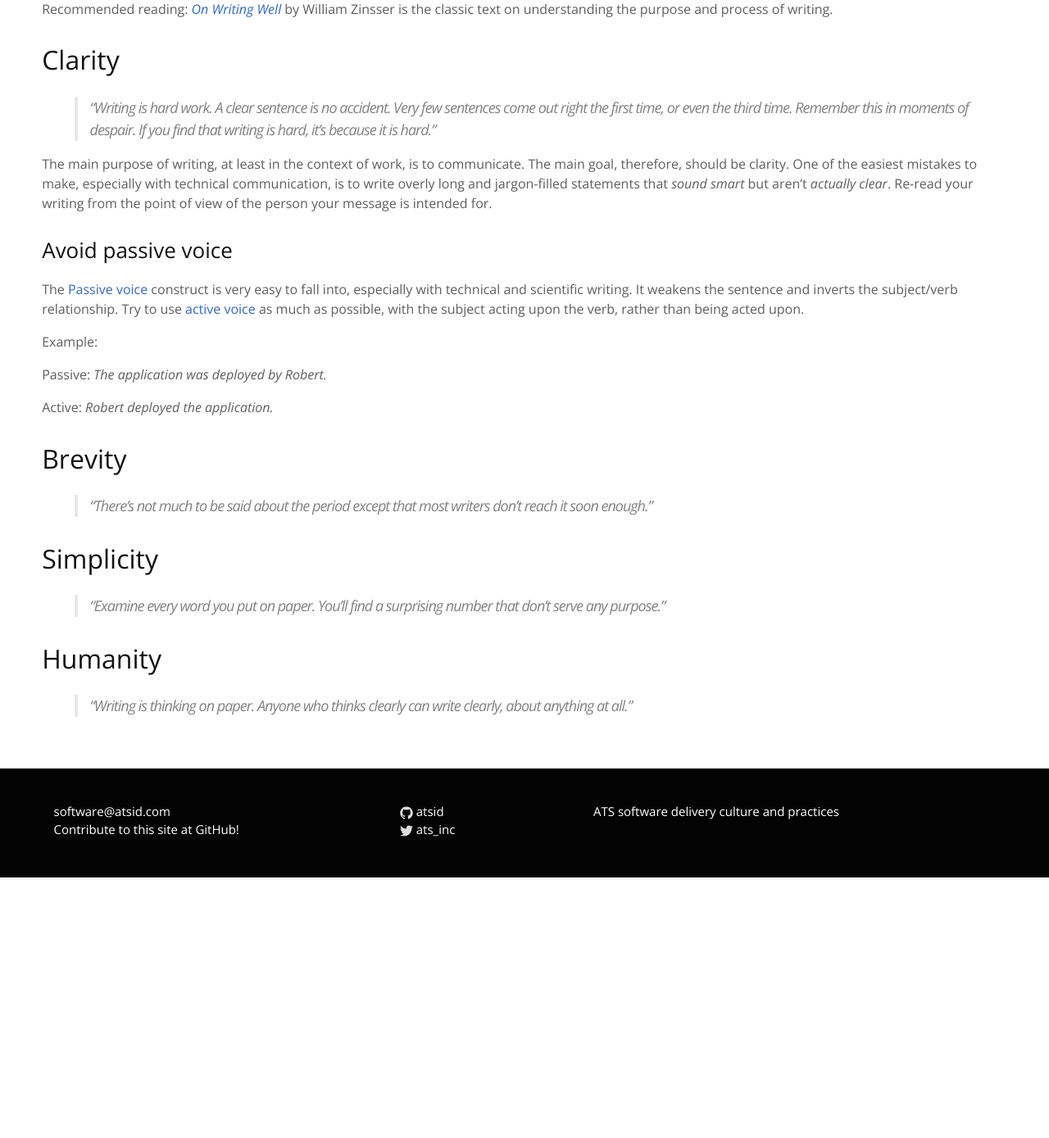
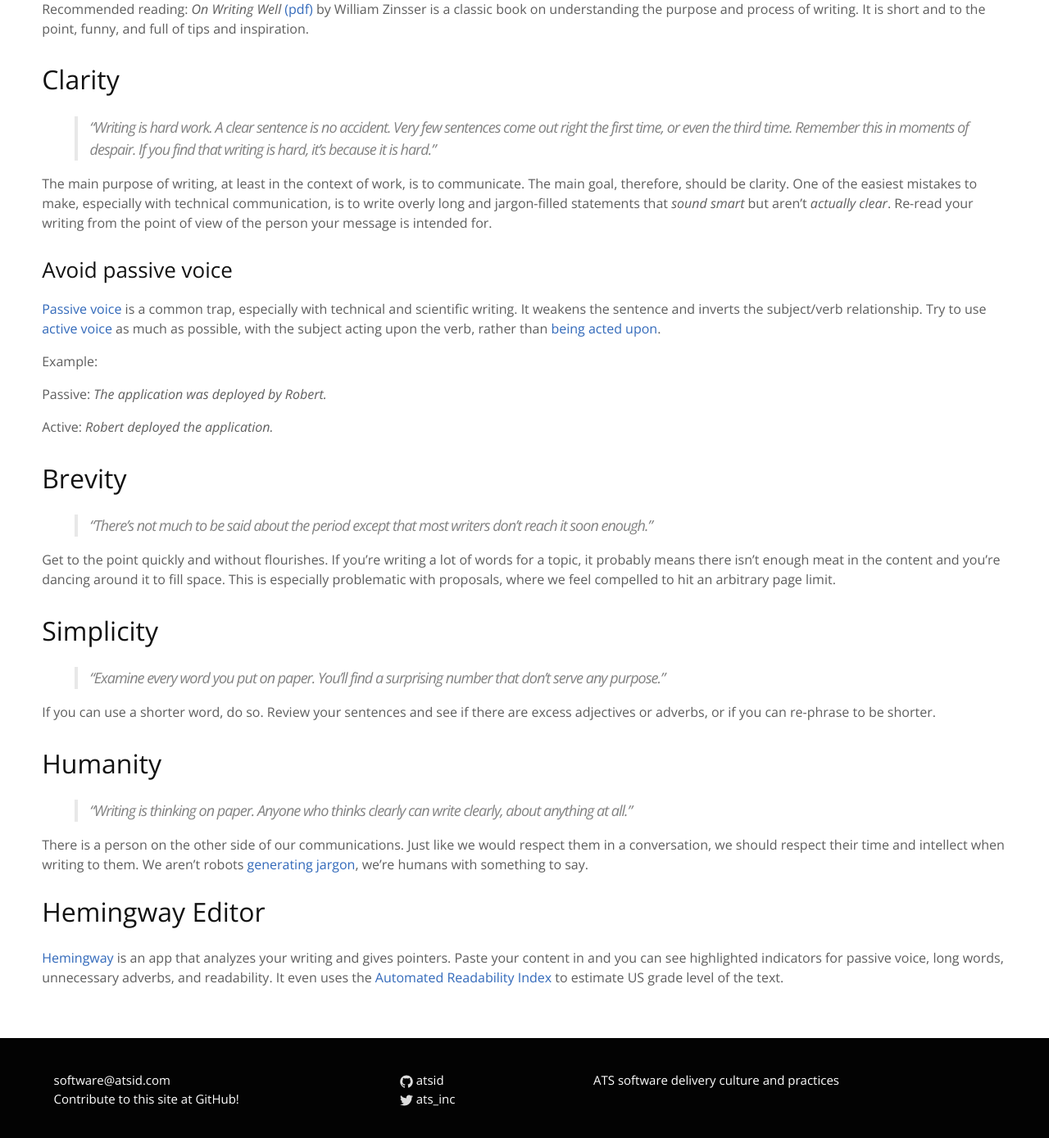
Before and after one commit to atsid/guides, a Jekyll site: the page built from writing.md, in a window 1280 px wide and 1400 px high, scrolled down 461 px. Shown: the top 1389 px of the window at 82% size. Built offline with Jekyll 4.4.1, drawn with Linux system fonts in a browser that asks for light colours; before the commit the page ends 1532 px from its top, so only the background shows below that.

Commit message:
(#32) - Add writing content
Filled in more of the subjects, and added link to Hemingway

```diff
--- a/writing.md
+++ b/writing.md
@@ -10,7 +10,7 @@ permalink: /writing/
 We write a lot at work. We write proposals for our customers, documentation for our peers, email *everywhere*, and blog posts to the world.
 It's important that we master the principles of good writing for effective written communication.
 
-Recommended reading: [*On Writing Well*](http://www.amazon.com/Writing-Well-30th-Anniversary-Edition/dp/0060891548) by William Zinsser is the classic text on understanding the purpose and process of writing.
+Recommended reading: *On Writing Well* [(pdf)](https://ia600308.us.archive.org/31/items/OnWritingWell/on-writing-well.pdf) by William Zinsser is a classic book on understanding the purpose and process of writing. It is short and to the point, funny, and full of tips and inspiration.
 
 ## Clarity
 
@@ -20,7 +20,7 @@ The main purpose of writing, at least in the context of work, is to communicate.
 
 ### Avoid passive voice
 
-The [Passive voice](https://en.wikipedia.org/wiki/Passive_voice) construct is very easy to fall into, especially with technical and scientific writing. It weakens the sentence and inverts the subject/verb relationship. Try to use [active voice](https://writing.wisc.edu/Handbook/CCS_activevoice.html) as much as possible, with the subject acting upon the verb, rather than being acted upon.
+[Passive voice](https://en.wikipedia.org/wiki/Passive_voice) is a common trap, especially with technical and scientific writing. It weakens the sentence and inverts the subject/verb relationship. Try to use [active voice](https://writing.wisc.edu/Handbook/CCS_activevoice.html) as much as possible, with the subject acting upon the verb, rather than [being acted upon](http://www.grammarly.com/blog/2014/a-scary-easy-way-to-help-you-find-passive-voice/).
 
 Example:
 
@@ -32,12 +32,20 @@ Active: *Robert deployed the application.*
 
 > "There’s not much to be said about the period except that most writers don’t reach it soon enough."
 
+Get to the point quickly and without flourishes. If you're writing a lot of words for a topic, it probably means there isn't enough meat in the content and you're dancing around it to fill space. This is especially problematic with proposals, where we feel compelled to hit an arbitrary page limit.
 
 ## Simplicity
 
 > "Examine every word you put on paper. You'll find a surprising number that don't serve any purpose."
 
+If you can use a shorter word, do so. Review your sentences and see if there are excess adjectives or adverbs, or if you can re-phrase to be shorter.
 
 ## Humanity
 
 > "Writing is thinking on paper. Anyone who thinks clearly can write clearly, about anything at all."
+
+There is a person on the other side of our communications. Just like we would respect them in a conversation, we should respect their time and intellect when writing to them. We aren't robots [generating jargon](https://pdos.csail.mit.edu/archive/scigen/), we're humans with something to say.
+
+# Hemingway Editor
+
+[Hemingway](http://www.hemingwayapp.com/) is an app that analyzes your writing and gives pointers. Paste your content in and you can see highlighted indicators for passive voice, long words, unnecessary adverbs, and readability. It even uses the [Automated Readability Index](https://en.wikipedia.org/wiki/Automated_readability_index) to estimate US grade level of the text.
```
